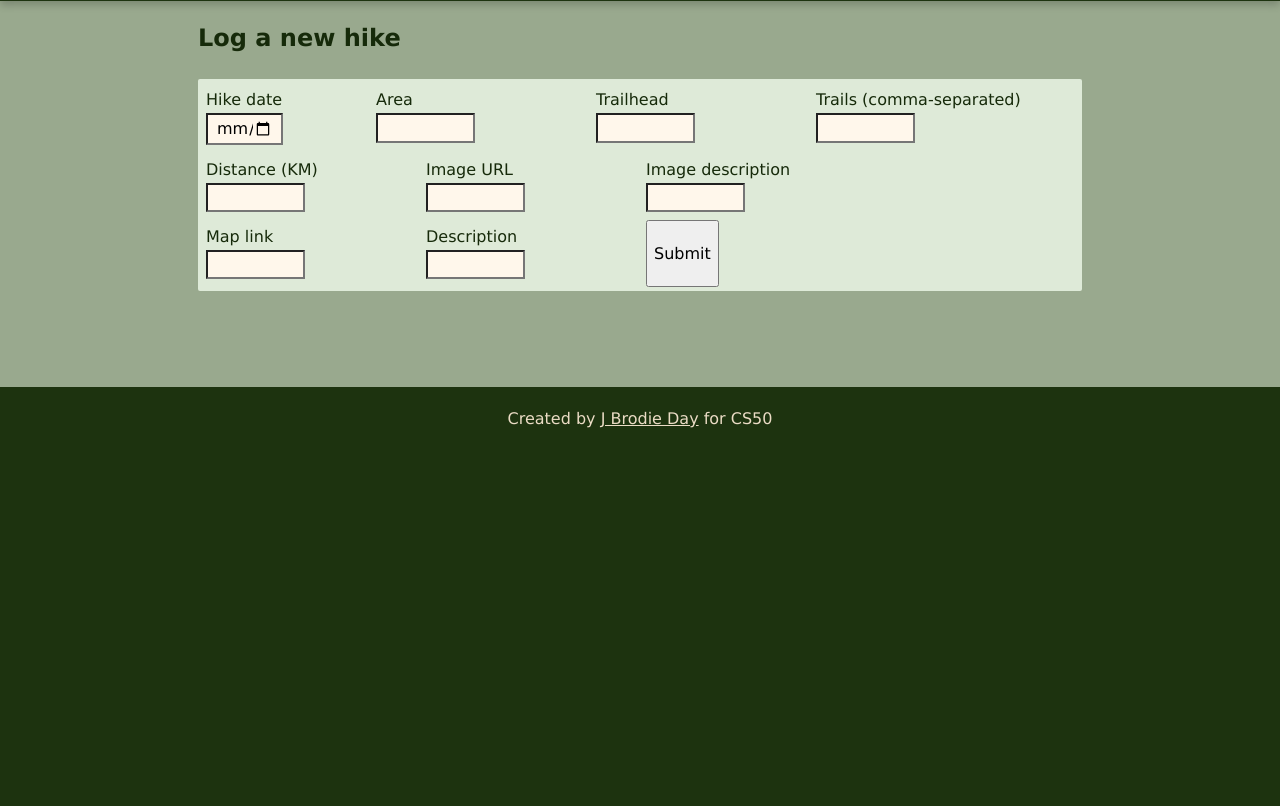
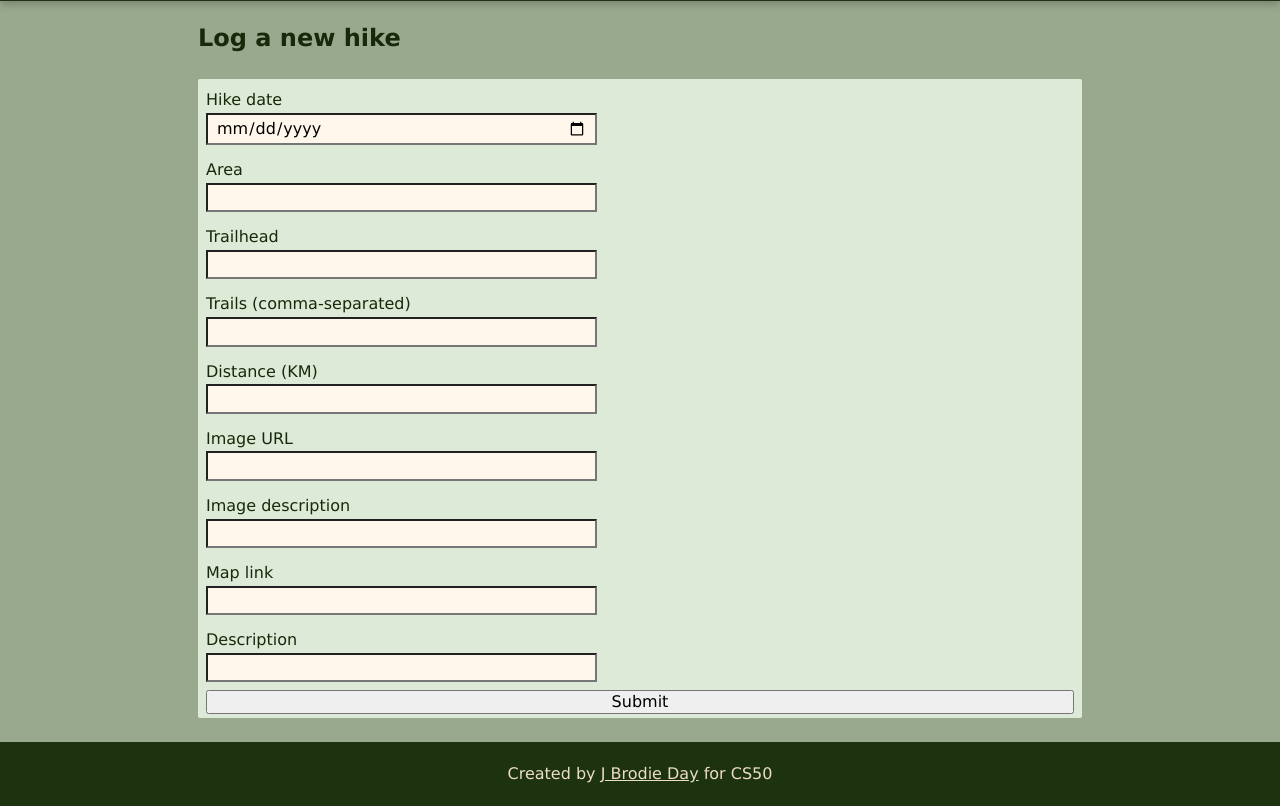
Before and after one commit to jbrodj/take-a-hike, a Flask app: page /new-hike in a window 1280 px wide. Shown: the part 349-1155 px from the top of the page. Before the commit the page ends 777 px from the top, so only its background shows below. Run offline with Flask 3, Linux system fonts and the light colour scheme.

Commit message:
fix(markup): update class for new hike form

```diff
--- a/templates/new-hike.html
+++ b/templates/new-hike.html
@@ -4,7 +4,7 @@
 <div class="content-container">
   <h2 class="template-heading">Log a new hike</h2>
   <div class="form-block">
-    <form method="post">
+    <form method="post" class="flex-col">
       {% for field in form_content %}
       <div class="form-content content-block flex-col">
         <label
```
